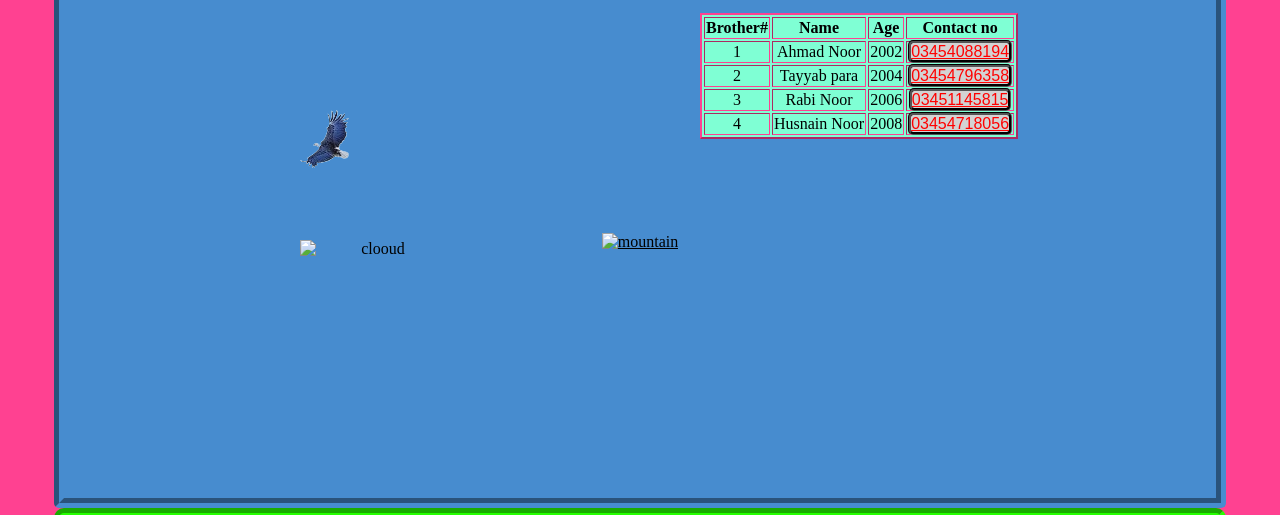
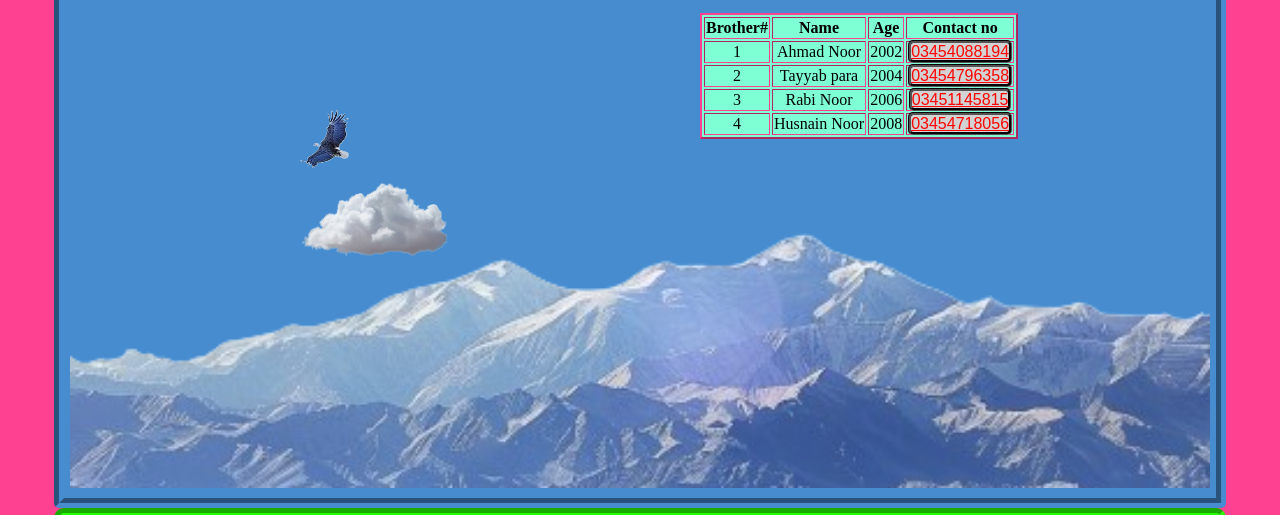
Before and after one commit to Husnain824/cv, a plain HTML site: page index.html in a window 1280 px wide. Shown: the part 242-757 px from the top of the page. Drawn offline with Linux system fonts and the light colour scheme; the site is published under a folder, as on GitHub Pages, so addresses that start at the root find nothing; a web font is replaced by a local one.

Commit message:
Update index.html

```diff
--- a/index.html
+++ b/index.html
@@ -45,9 +45,9 @@
                 <td><a class="tel" href="tel:03454718056">03454718056</a></td>
             </tr>
         </table>
-        <img src="images/falcon.png" alt="/falcon images" class="falcon">
-        <img class="mountain" src="/images/mountain.png" alt="mountain">
-        <img class="bottom-cloud" src="/images/cloud.png" alt="clooud">
+        <img src="images/falcon.png" alt="falcon images" class="falcon">
+        <img class="mountain" src="images/mountain.png" alt="mountain">
+        <img class="bottom-cloud" src="images/cloud.png" alt="clooud">
         <link href="https://fonts.googleapis.com/css2?family=Playwrite+CU:wght@100..400&display=swap" rel="stylesheet">
     </div>
     <div class="middle-container">
```
